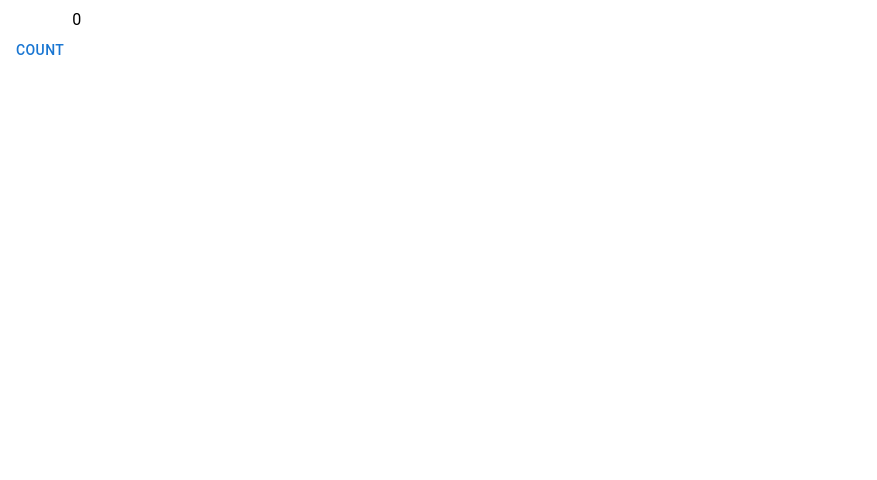
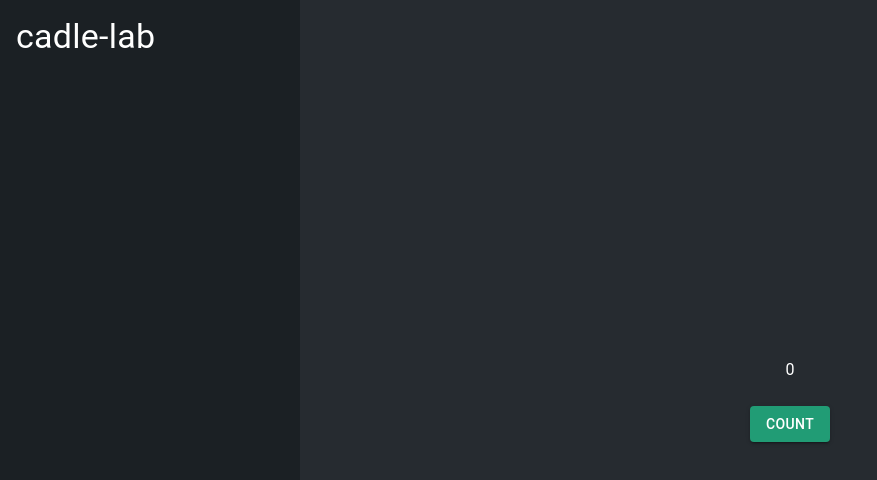
Before and after one commit to vgerber/cada-lab, a Next.js app: page / in a window 1280 px wide. Shown: the top 480 px of the page, without its empty margins (0-877 px from the left). Built offline with nearby package versions, Linux system fonts and the light colour scheme.

Commit message:
feat: Dummy screen

```diff
--- a/src/app/components/Sidebar.tsx
+++ b/src/app/components/Sidebar.tsx
@@ -1,5 +1,15 @@
-import { Box } from "@mui/material";
+import { Stack, Typography } from "@mui/material";
 
 export default function Sidebar() {
-  return <Box></Box>;
+  return (
+    <Stack sx={{ background: "#1b2024", minWidth: "300px" }}>
+      <Typography
+        variant="h4"
+        color="secondary"
+        sx={{ whiteSpace: "nowrap", p: 2 }}
+      >
+        cadle-lab
+      </Typography>
+    </Stack>
+  );
 }
--- /dev/null
+++ b/src/app/components/theme.ts
@@ -0,0 +1,30 @@
+"use client";
+import { createTheme, Theme } from "@mui/material";
+
+function createAppTheme(): Theme {
+  return createTheme({
+    palette: {
+      primary: {
+        main: "#219c75",
+      },
+      secondary: { main: "#fff" },
+      text: {
+        primary: "#fff",
+        secondary: "#adb0b3",
+        disabled: "#333",
+      },
+    },
+    components: {
+      MuiTypography: {
+        styleOverrides: {
+          root: {
+            color: "#fff",
+          },
+        },
+      },
+    },
+  });
+}
+
+const theme = createAppTheme();
+export default theme;
--- a/src/app/layout.tsx
+++ b/src/app/layout.tsx
@@ -1,6 +1,7 @@
 import Sidebar from "@/components/Sidebar";
-import { Box } from "@mui/material";
+import { Box, ThemeProvider } from "@mui/material";
 import { ReactNode } from "react";
+import theme from "./components/theme";
 
 type AppLayoutProps = {
   children: ReactNode;
@@ -8,12 +9,27 @@ type AppLayoutProps = {
 
 export default function AppLayout({ children }: AppLayoutProps) {
   return (
-    <html>
-      <body>
-        <Box sx={{ display: "grid", gridTemplateColumns: "min-content 1fr" }}>
-          <Sidebar />
-          {children}
-        </Box>
+    <html style={{ width: "100%", height: "100%" }}>
+      <body
+        style={{
+          width: "100%",
+          height: "100%",
+          margin: 0,
+          background: "#262b30",
+        }}
+      >
+        <ThemeProvider theme={theme}>
+          <Box
+            sx={{
+              display: "grid",
+              gridTemplateColumns: "min-content 1fr",
+              height: "100%",
+            }}
+          >
+            <Sidebar />
+            <Box>{children}</Box>
+          </Box>
+        </ThemeProvider>
       </body>
     </html>
   );
--- a/src/app/page.tsx
+++ b/src/app/page.tsx
@@ -1,15 +1,17 @@
 "use client";
 
-import { Button, Typography } from "@mui/material";
+import { Button, Stack, Typography } from "@mui/material";
 import { useState } from "react";
 
 export default function AppPage() {
   const [x, setX] = useState(0);
 
   return (
-    <>
+    <Stack justifyContent="center" alignItems="center" height="100%" gap={3}>
       <Typography>{x}</Typography>
-      <Button onClick={() => setX(x + 1)}>Count</Button>
-    </>
+      <Button variant="contained" onClick={() => setX(x + 1)}>
+        Count
+      </Button>
+    </Stack>
   );
 }
```
